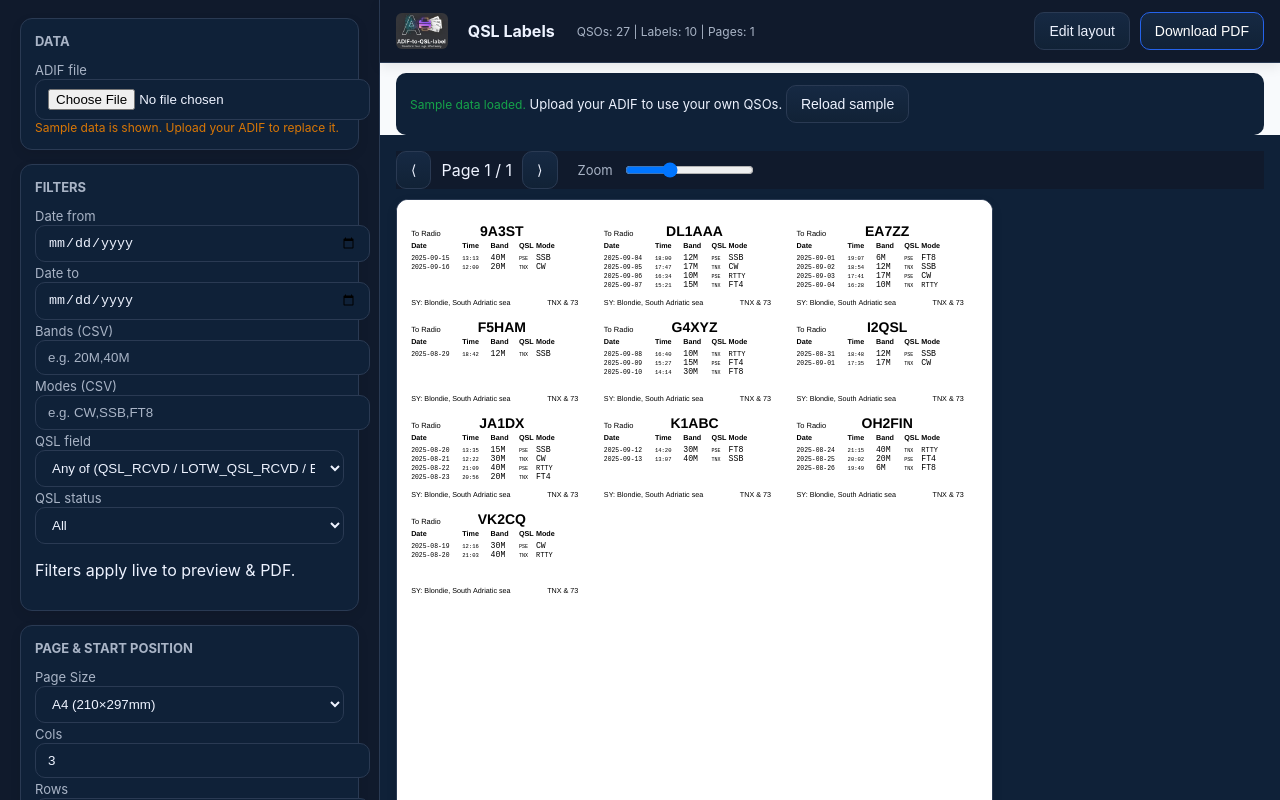
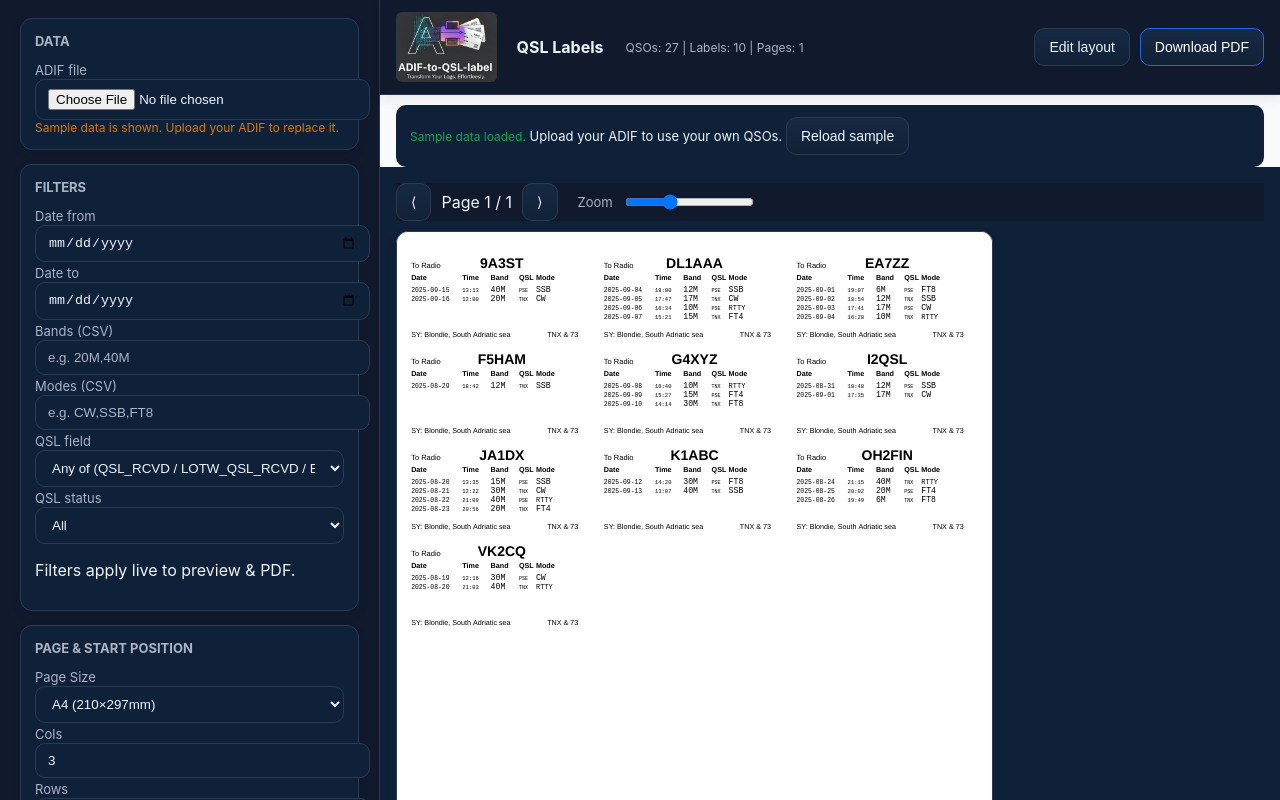
Before and after one commit to s53zo/ADIF-to-QSL-label, a plain HTML site: page make_qsl_labels.html in a window 1280 px wide. Shown: the top 800 px of the page. Drawn offline with nearby package versions, Linux system fonts and the light colour scheme.

Commit message:
Update make_qsl_labels.html

```diff
--- a/make_qsl_labels.html
+++ b/make_qsl_labels.html
@@ -270,7 +270,7 @@ button{ background: linear-gradient(180deg, #162943, #112236) !important }
   <main>
     <header>
       <a href="https://s53zo.github.io/ADIF-to-QSL-label/" style="margin-right: 10px;">
-        <img src="https://s53zo.github.io/ADIF-to-QSL-label/ADIFtoQSL.jpg" alt="Logo" style="height: 36px; vertical-align: middle; border-radius: 6px;">
+        <img src="https://s53zo.github.io/ADIF-to-QSL-label/ADIFtoQSL.jpg" alt="Logo" style="height: 70px; vertical-align: middle; border-radius: 6px;">
       </a>
       <h1>QSL Labels</h1>
       <span id="stats" class="stats">QSOs: 0 | Labels: 0 | Pages: 0</span>
```
